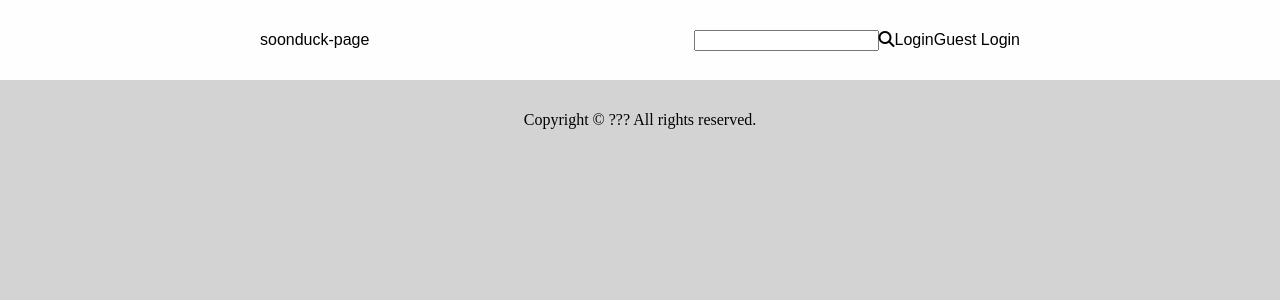
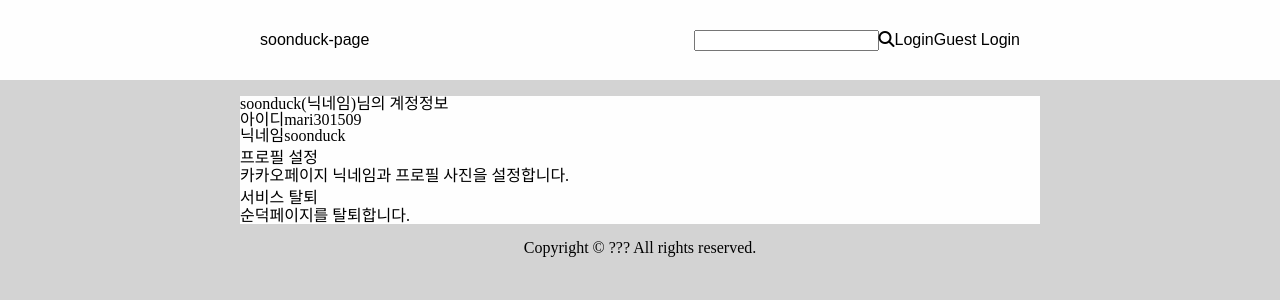
Before and after one commit to soonduck/comics-client, a React (Create React App) app: page /my-info in a window 1280 px wide. Shown: the top 300 px of the page. Built offline with nearby package versions, Linux system fonts and the light colour scheme.

Commit message:
dropdown menu state

```diff
--- a/src/App.js
+++ b/src/App.js
@@ -2,13 +2,15 @@ import { Router } from 'react-router-dom';
 import history from './lib/history';
 import { Main } from './router/main';
 import { HeaderContainer } from './container/common/header.container';
+import { useState } from 'react';
 
 function App() {
+  const [dropdown, setDropdown] = useState(false);
   return (
     <>
       <Router history={history}>
-        <HeaderContainer />
-        <Main />
+        <HeaderContainer dropdown={dropdown} setDropdown={setDropdown} />
+        <Main setDropdown={setDropdown} />
       </Router>
     </>
   );
--- a/src/component/common/header.jsx
+++ b/src/component/common/header.jsx
@@ -1,10 +1,13 @@
 import { Link, useHistory, useLocation } from 'react-router-dom';
-import { useEffect, useRef, useState } from 'react';
-import Cookies from 'universal-cookie/lib';
+import { useEffect, useState } from 'react';
 import api from '../../lib/api';
 import { ViewerHeader } from '../webtoon/viewer-header';
+import history from '../../lib/history';
+import { InfoMenu } from '../modal/info-menu';
 
 export const Header = ({
+  dropdown,
+  setDropdown,
   token,
   onLogout,
   genres,
@@ -17,22 +20,12 @@ export const Header = ({
   onSetEpisode,
   webtoonName,
 }) => {
-  const [dropdown, setDropdown] = useState(false);
-
-  const history = useHistory();
   const location = useLocation();
   const pathname = location.pathname.split('/')[1];
 
   const toLogin = () => {
     if (token) return;
     history.push('/login');
-  };
-
-  const logout = () => {
-    onLogout();
-    const cookies = new Cookies();
-    cookies.remove('x-jwt');
-    console.log(token, cookies.get('x-jwt'));
   };
 
   const clickDropdown = () => {
@@ -67,7 +60,12 @@ export const Header = ({
       <div className="header-wrap">
         <section className="top-header">
           <h1 className="logo-title">
-            <button type="button" onClick={() => history.push('/')}>
+            <button
+              type="button"
+              onClick={() => {
+                pathname ? history.push('/') : document.location.reload();
+              }}
+            >
               soonduck-page
             </button>
           </h1>
@@ -89,33 +87,10 @@ export const Header = ({
                 >
                   <i className="fa-solid fa-user" />
                 </button>
-                <ul
-                  className={'list-dropdown' + (dropdown ? '' : ' a11yHidden')}
-                >
-                  <li className="item-dropdown info-coin">
-                    <span className="title-coin">보유 코인</span>
-                    <span>
-                      <span className="bold">1320 </span>
-                      Coin
-                    </span>
-                    <Link to={'/'}>코인충전</Link>
-                  </li>
-                  <li className="item-dropdown">
-                    <Link to={'/info'}>개인정보</Link>
-                  </li>
-                  <li className="item-dropdown">
-                    <Link to={'/'}>작품정보</Link>
-                  </li>
-                  <li className="item-dropdown last-dropdown">
-                    <button type="button" onClick={logout}>
-                      로그아웃
-                    </button>
-                  </li>
-                </ul>
+                {dropdown ? <InfoMenu onLogout={onLogout} /> : ''}
               </>
             ) : (
               <>
-                {' '}
                 <button onClick={toLogin}>Login</button>
                 <button>Guest Login</button>
               </>
--- /dev/null
+++ b/src/component/modal/info-menu.jsx
@@ -0,0 +1,37 @@
+import { Link } from 'react-router-dom';
+import Cookies from 'universal-cookie/lib';
+import history from '../../lib/history';
+
+export const InfoMenu = ({ onLogout }) => {
+  const logout = () => {
+    onLogout();
+    const cookies = new Cookies();
+    cookies.remove('x-jwt');
+    history.push('/');
+  };
+  return (
+    <>
+      <ul className={'list-dropdown'}>
+        <li className="item-dropdown info-coin">
+          <span className="title-coin">보유 코인</span>
+          <span>
+            <span className="bold">1320 </span>
+            Coin
+          </span>
+          <Link to={'/charge'}>코인충전</Link>
+        </li>
+        <li className="item-dropdown">
+          <Link to={'/my-info'}>개인정보</Link>
+        </li>
+        <li className="item-dropdown">
+          <Link to={'/webtoon-info'}>작품정보</Link>
+        </li>
+        <li className="item-dropdown last-dropdown">
+          <button type="button" onClick={logout}>
+            로그아웃
+          </button>
+        </li>
+      </ul>
+    </>
+  );
+};
--- a/src/container/common/header.container.js
+++ b/src/container/common/header.container.js
@@ -8,7 +8,7 @@ import {
   setViewer,
 } from '../../redux/webtoon/webtoon.action';
 
-export const HeaderContainer = () => {
+export const HeaderContainer = ({ dropdown, setDropdown }) => {
   const { token, genres, genre, viewer, episode } = useSelector((state) => ({
     token: state?.userReducer.token,
     genres: state?.webtoonReducer.genres,
@@ -29,6 +29,8 @@ export const HeaderContainer = () => {
 
   return (
     <Header
+      dropdown={dropdown}
+      setDropdown={setDropdown}
       token={token}
       onLogout={onLogout}
       genres={genres}
--- a/src/container/user/info.container.js
+++ b/src/container/user/info.container.js
@@ -1,5 +1,5 @@
-import { Info } from '../../page/user/info';
+import { WebtoonInfo } from '../../page/user/webtoon-info';
 
 export const InfoContainer = () => {
-  return <Info />;
+  return <WebtoonInfo />;
 };
--- a/src/page/user/charge-coin.jsx
+++ b/src/page/user/charge-coin.jsx
@@ -0,0 +1,10 @@
+export const ChargeCoin = () => {
+  return (
+    <section className="wrap charge-coin">
+      <form action="">
+        <input type="text" />
+        <button>충전</button>
+      </form>
+    </section>
+  );
+};
--- a/src/page/user/info.jsx
+++ b/src/page/user/info.jsx
@@ -1,14 +1,30 @@
-import { InfoTab } from '../../component/user/info-tab';
-import { ViewRecodes } from '../../component/user/view-recodes';
-import { MyWebtoons } from '../../component/user/my-webtoons';
-import { useState } from 'react';
-
 export const Info = () => {
-  const [tabLeft, setTabLeft] = useState(true);
+  const disableAccount = () => {};
   return (
     <section className="wrap">
-      <InfoTab setTabLeft={setTabLeft} />
-      {tabLeft ? <ViewRecodes /> : <MyWebtoons />}
+      <h2>soonduck(닉네임)님의 계정정보</h2>
+      <div className="wrap-my-info">
+        <div className="my-id-info">
+          <span>아이디</span>
+          <span>mari301509</span>
+        </div>
+        <div className="my-nickname-info">
+          <span>닉네임</span>
+          <span>soonduck</span>
+        </div>
+      </div>
+      <button className="btn-set-profile">프로필 설정</button>
+      <div className="set-profile-desc">
+        카카오페이지 닉네임과 프로필 사진을 설정합니다.
+      </div>
+      <button
+        className="btn-disable-account"
+        type="button"
+        onClick={disableAccount}
+      >
+        서비스 탈퇴
+      </button>
+      <div className="disable-account-desc">순덕페이지를 탈퇴합니다.</div>
     </section>
   );
 };
--- /dev/null
+++ b/src/page/user/webtoon-info.jsx
@@ -0,0 +1,14 @@
+import { InfoTab } from '../../component/user/info-tab';
+import { ViewRecodes } from '../../component/user/view-recodes';
+import { MyWebtoons } from '../../component/user/my-webtoons';
+import { useState } from 'react';
+
+export const WebtoonInfo = () => {
+  const [tabLeft, setTabLeft] = useState(true);
+  return (
+    <section className="wrap">
+      <InfoTab setTabLeft={setTabLeft} />
+      {tabLeft ? <ViewRecodes /> : <MyWebtoons />}
+    </section>
+  );
+};
--- a/src/router/main.jsx
+++ b/src/router/main.jsx
@@ -9,11 +9,18 @@ import { WebtoonContainer } from '../container/webtoon/webtoon.container';
 import constants from '../lib/constants';
 import { ViewerContainer } from '../container/webtoon/viewer.container';
 import { InfoContainer } from '../container/user/info.container';
+import { ChargeCoin } from '../page/user/charge-coin';
+import { Info } from '../page/user/info';
+import { useEffect } from 'react';
 
-export const Main = () => {
+export const Main = ({ setDropdown }) => {
   const location = useLocation();
   const pathname = location.pathname.split('/')[1];
   const mainClass = constants.mainClass[pathname];
+
+  useEffect(() => {
+    setDropdown(false);
+  }, [pathname]);
 
   return (
     <main className={mainClass ? mainClass : pathname ? '' : 'main-index'}>
@@ -22,7 +29,9 @@ export const Main = () => {
         <Route path="/login" component={LoginContainer} />
         <Route path="/join" exact component={Join} />
         <Route path="/join-success" component={JoinSuccess} />
-        <Route path="/info" component={InfoContainer} />
+        <Route path="/charge" component={ChargeCoin} />
+        <Route path="/webtoon-info" component={InfoContainer} />
+        <Route path="/my-info" component={Info} />
         <Route path="/webtoon/:id" component={WebtoonContainer} />
         <Route path="/view/episode/:id" component={ViewerContainer} />
       </Switch>
```
